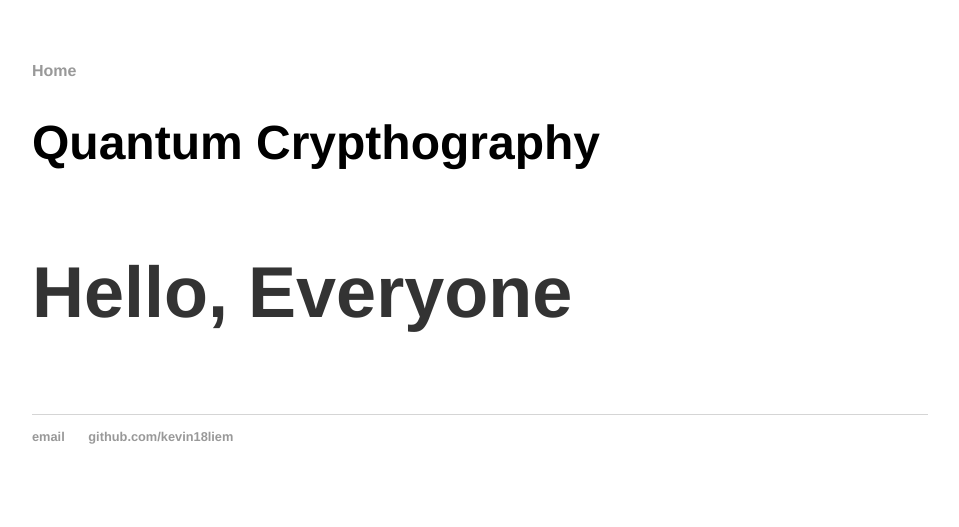
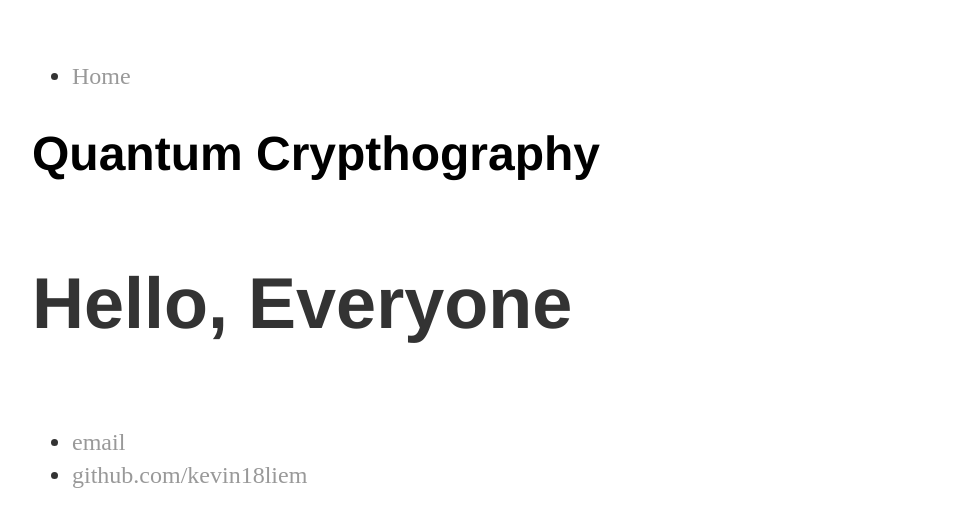
Before and after one commit to Kevin18liem/kevin18liem.github.io, a Jekyll site: the page built from index.html, in a window 1280 px wide. Shown: the top 527 px of the page, without its empty margins (160-1119 px from the left). Built offline with Jekyll 4.4.1, drawn with Linux system fonts in a browser that asks for light colours.

Commit message:
add style

```diff
--- a/_config.yml
+++ b/_config.yml
@@ -1,2 +1,4 @@
 name: Kevin, 13515138
+markdown: kramdown
+permalink: /blog/:year/:month/:day/:title
 description: This is introduction of my page
--- a/css/main.css
+++ b/css/main.css
@@ -10,20 +10,3 @@ h1 { font-size: 3em;  }
 h2 { font-size: 2.7em; }
 h3 { font-size: 2.3em; }
 h4 { font-size: 1.9em; }
-
-nav ul, footer ul { font-size: 1em; font-family: 'Helvetica', 'Arial', 'Sans-Serif'; padding: 0px; list-style: none; font-weight: bold; }
-nav ul li, footer ul li { display: inline; margin-right: 20px; }
-
-footer { border-top: 1px solid #d5d5d5; font-size: .8em; }
-
-/* Blog */
-ul.posts { margin: 20px auto 40px; font-size: 1.5em; }
-ul.posts li { list-style: none; }
-
-/* CV */
-.cv { margin: 0px 0px 60px; }
-.cv h1 { font-size: 3em; }
-.cv h2 { font-size: 2em; }
-.cv address, .cv .download { font-family: 'Helvetica', 'Arial', 'Sans-Serif'; }
-.cv address, .cv p { font-size: 1.2em; }
-.cv .download { float: right; font-size: .8em; text-transform: uppercase; }
```
